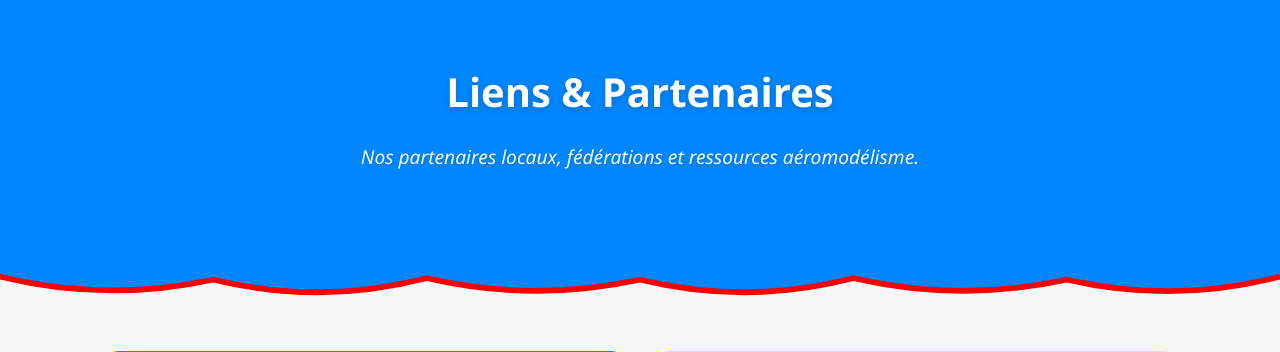
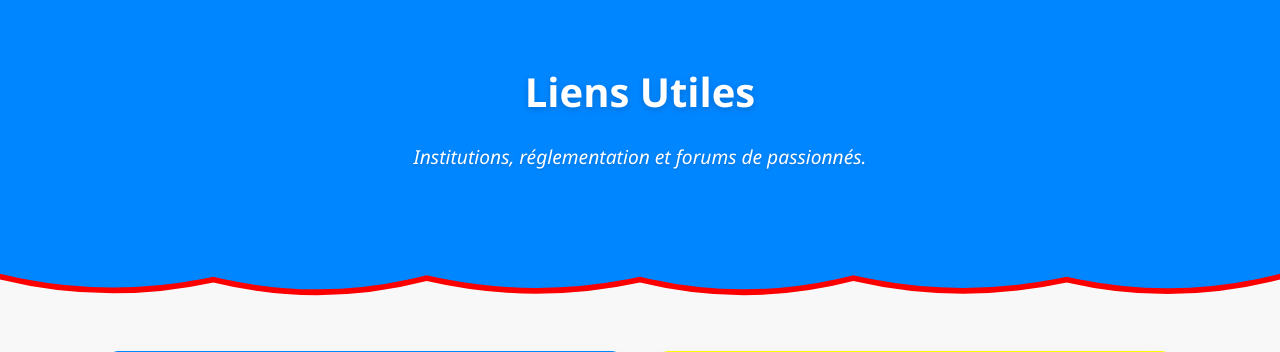
Before and after one commit to ProxPRX/KAMIKAZES_php, a PHP site: page /liens.php in a window 1280 px wide. Shown: the part 229-581 px from the top of the page. Run offline with PHP 8.4, Linux system fonts and the light colour scheme.

Commit message:
Update page title and meta description in liens.php

```diff
--- a/liens.php
+++ b/liens.php
@@ -1,6 +1,6 @@
 <?php
 // ==========================================================================
-// PAGE LIENS UTILES & PARTENAIRES (AVEC GESTION ADMIN SANS CODE)
+// PAGE LIENS UTILES (AVEC GESTION ADMIN SANS CODE DES CATÉGORIES & LIENS)
 // ==========================================================================
 require_once 'PHP/db.php';
 
@@ -136,21 +136,21 @@ if ($_SERVER['REQUEST_METHOD'] === 'POST' and $estAdmin and isset($_POST['action
 <head>
     <meta charset="UTF-8">
     <meta name="viewport" content="width=device-width, initial-scale=1.0">
-    <meta name="description" content="Partenaires, liens utiles et fédérations du club d'aéromodélisme Les Kamikazes Agathois.">
-    <title>Liens &amp; Partenaires - Les Kamikazes Agathois</title>
+    <meta name="description" content="Liens utiles, réglementation et ressources aéromodélisme du club Les Kamikazes Agathois.">
+    <title>Liens Utiles - Les Kamikazes Agathois</title>
     <link rel="icon" type="image/png" href="IMG/favicon.png">
-    <link rel="stylesheet" href="CSS/style.css?v=7">
-    <link rel="stylesheet" href="CSS/liens.css?v=7">
+    <link rel="stylesheet" href="CSS/style.css?v=8">
+    <link rel="stylesheet" href="CSS/liens.css?v=8">
 </head>
 <body>
 
     <?php include 'header.php'; ?>
 
-    <!-- BANNIÈRE LIENS UTILES & PARTENAIRES -->
+    <!-- BANNIÈRE LIENS UTILES -->
     <section class="hero liens-hero">
         <div class="hero-content">
-            <h2>Liens &amp; Partenaires</h2>
-            <p>Nos partenaires locaux, fédérations et ressources aéromodélisme.</p>
+            <h2>Liens Utiles</h2>
+            <p>Institutions, réglementation et forums de passionnés.</p>
         </div>
     </section>
 
@@ -181,8 +181,8 @@ if ($_SERVER['REQUEST_METHOD'] === 'POST' and $estAdmin and isset($_POST['action
 
                                     <?php if ($estAdmin): ?>
                                         <details style="margin-top: 8px;">
-                                            <summary style="cursor: pointer; font-size: 0.8rem; color: var(--smac-bleu-fonce); font-weight: bold;">✏️ Modifier / Supprimer ce lien</summary>
-                                            <div style="background: var(--smac-gris-clair); padding: 10px; border-radius: 6px; margin-top: 6px; border: 1px solid var(--smac-gris-bordure);">
+                                            <summary style="cursor: pointer; font-size: 0.8rem; color: var(--ka-bleu); font-weight: bold;">✏️ Modifier / Supprimer ce lien</summary>
+                                            <div style="background: var(--ka-gris-back); padding: 10px; border-radius: 6px; margin-top: 6px; border: 1px solid var(--ka-gris-clair);">
                                                 <form method="POST" action="liens.php" style="display:flex; flex-direction:column; gap:8px; margin-bottom:8px;">
                                                     <input type="hidden" name="action_cms_liens" value="sauvegarder_lien">
                                                     <input type="hidden" name="cat_id" value="<?= htmlspecialchars($categorie['id']) ?>">
@@ -209,10 +209,10 @@ if ($_SERVER['REQUEST_METHOD'] === 'POST' and $estAdmin and isset($_POST['action
                             <details class="cms-admin-details" style="margin-top: 20px; margin-bottom: 0;">
                                 <summary class="cms-admin-summary" style="font-size: 0.85rem;">➕ Ajouter un lien ou gérer cette catégorie (Admin)</summary>
                                 <div class="cms-admin-form" style="padding: 15px;">
-                                    <form method="POST" action="liens.php" style="display:flex; flex-direction:column; gap:10px; padding-bottom:15px; border-bottom:1px dashed var(--smac-gris-bordure);">
+                                    <form method="POST" action="liens.php" style="display:flex; flex-direction:column; gap:10px; padding-bottom:15px; border-bottom:1px dashed var(--ka-gris-clair);">
                                         <input type="hidden" name="action_cms_liens" value="sauvegarder_lien">
                                         <input type="hidden" name="cat_id" value="<?= htmlspecialchars($categorie['id']) ?>">
-                                        <strong style="color:var(--smac-bleu-fonce); font-size:0.9rem;">➕ Ajouter un nouveau lien ici :</strong>
+                                        <strong style="color:var(--ka-bleu); font-size:0.9rem;">➕ Ajouter un nouveau lien ici :</strong>
                                         <div class="cms-field">
                                             <label>Nom du site *</label>
                                             <input type="text" name="titre" required placeholder="Ex: Météo France">
@@ -254,17 +254,17 @@ if ($_SERVER['REQUEST_METHOD'] === 'POST' and $estAdmin and isset($_POST['action
 
             <?php if ($estAdmin): ?>
                 <details class="cms-admin-details cms-add-block" style="margin-top: 35px;">
-                    <summary class="cms-admin-summary">➕ Créer une nouvelle catégorie de liens (ex: 🤝 Nos Partenaires) (Admin)</summary>
+                    <summary class="cms-admin-summary">➕ Créer une nouvelle catégorie de liens (ex: 🛒 Boutiques &amp; Matériel) (Admin)</summary>
                     <form method="POST" action="liens.php" class="cms-admin-form">
                         <input type="hidden" name="action_cms_liens" value="ajouter_categorie">
                         <div class="cms-field">
                             <label>Titre de la nouvelle catégorie *</label>
-                            <input type="text" name="titre_categorie" required placeholder="Ex: 🤝 Nos Partenaires Locaux">
+                            <input type="text" name="titre_categorie" required placeholder="Ex: 🛒 Boutiques & Simulateurs">
                         </div>
                         <div class="cms-form-row">
                             <div class="cms-field">
                                 <label>Titre du 1er lien *</label>
-                                <input type="text" name="premier_lien_titre" required placeholder="Ex: Ville d'Agde">
+                                <input type="text" name="premier_lien_titre" required placeholder="Ex: Simulateur Heli-X">
                             </div>
                             <div class="cms-field">
                                 <label>URL du 1er lien *</label>
```
